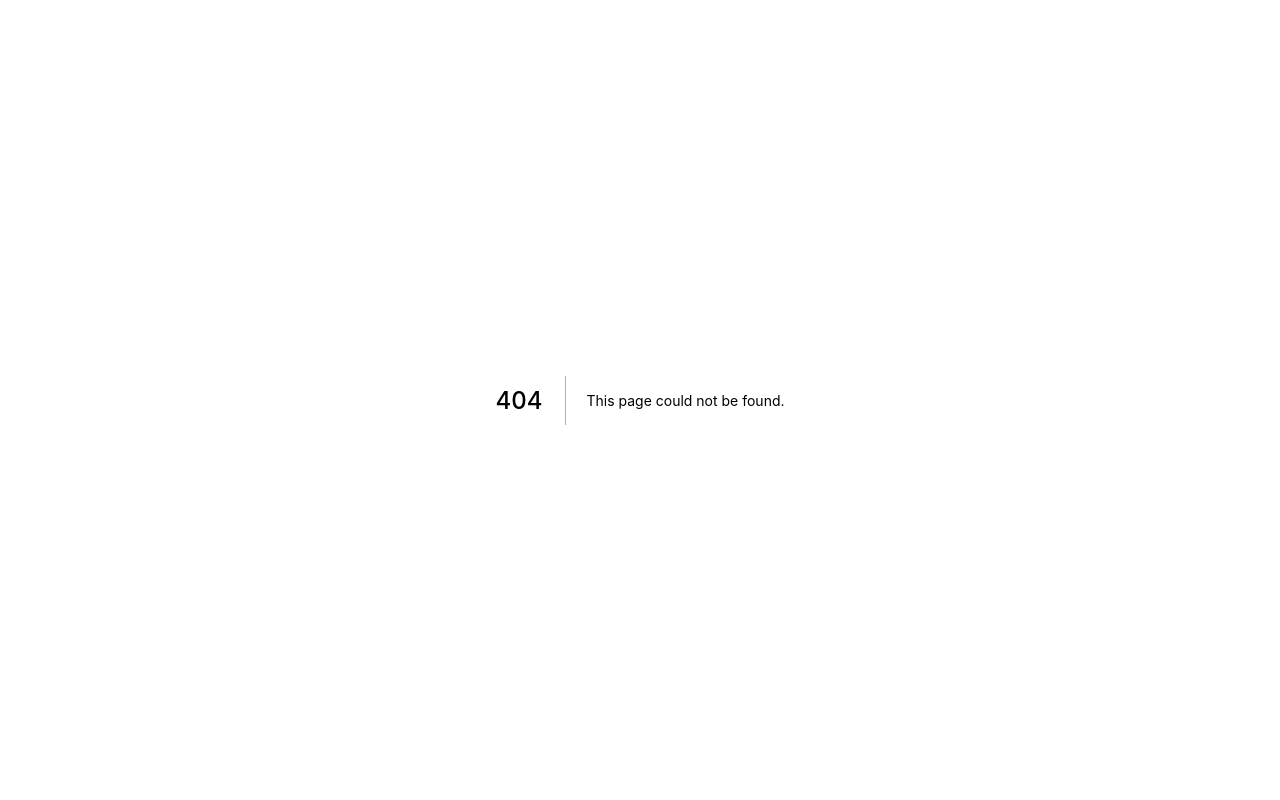
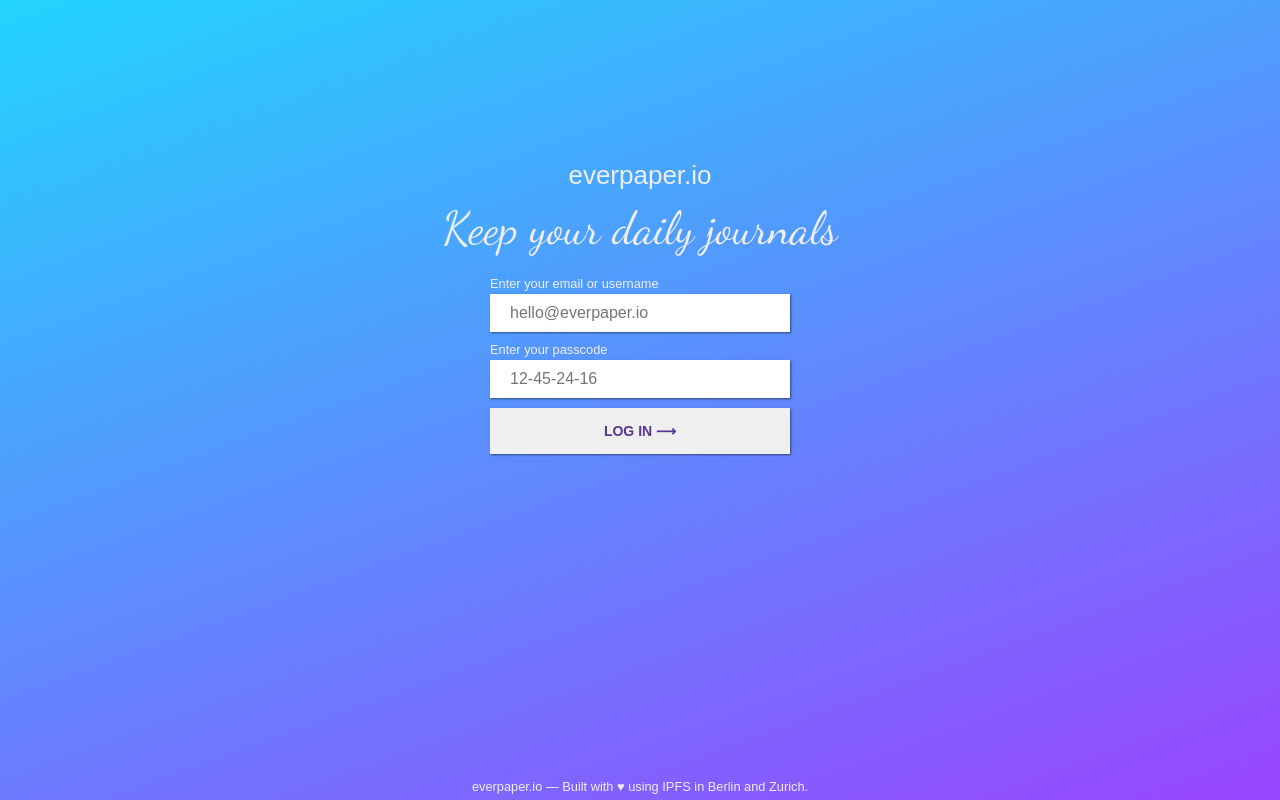
Before and after one commit to pavel-lens/everpaper.io, a Next.js app: page /login in a window 1280 px wide. Before the commit this address had no page. Built offline with nearby package versions, Linux system fonts and the light colour scheme.

Commit message:
add login.js

```diff
--- /dev/null
+++ b/pages/login.js
@@ -0,0 +1,149 @@
+import * as css from '../shared/css';
+import Head from 'next/head';
+import styled from 'styled-components';
+
+const Layout = styled.div`
+  height: 100vh;
+  background-color: ${css.primaryColor};
+  font-family: ${css.primaryFont};
+  color: #eee;
+  display: flex;
+  flex-direction: column;
+  align-items: center;
+  /* justify-content: center; */
+  background-image: ${css.primaryGradient};
+`;
+
+const Wrapper = styled.div`
+  margin-top: 20vh;
+  display: flex;
+  flex-direction: column;
+  align-items: center;
+`;
+
+const Footer = styled.div`
+  position: absolute;
+  bottom: 0;
+  left: 0;
+  right: 0;
+  font-weight: 100;
+  font-size: 0.8em;
+  text-align: center;
+  padding: 6px 0;
+`;
+
+const H1 = styled.h1`
+  font-size: 26px;
+  font-weight: lighter;
+  margin: 0;
+`;
+
+const H2 = styled.h2`
+  font-size: 46px;
+  font-weight: 100;
+  font-family: 'Dancing Script';
+  margin: 10px 0;
+
+  @media only screen and (max-width: ${css.SM}) {
+    font-size: 40px;
+  }
+`;
+
+const Button = styled.div`
+  display: inline-block;
+  background-color: ${css.secondaryColor}
+  color: ${css.primaryColor};
+  padding: 15px 55px;
+  font-size: 14px;
+  font-weight: 600;
+  text-align: center;
+  width: 100%;
+  text-transform: uppercase;
+  /* margin-top: 50px; */
+  /* margin-left: 0px; */
+  cursor: pointer;
+  box-sizing: border-box;
+
+  box-shadow: ${css.shadowNormal};
+  transition: all ease-in;
+  transition-duration: 0.2s;
+
+  &:hover {
+    box-shadow: ${css.shadowElevated2X};
+  }
+`;
+
+const Input = styled.input`
+  display: block;
+  width: 100%;
+  padding: 10px 20px;
+  font-size: 16px;
+  line-height: 18px;
+  border: 0;
+  box-shadow: ${css.shadowNormal};
+  box-sizing: border-box;
+
+  &:active {
+    box-shadow: ${css.shadowNormal};
+  }
+`;
+
+const InputLabel = styled.label`
+  display: block;
+  margin: 10px 0;
+  font-size: 0.8em;
+
+  & > *:first-child {
+    display: block;
+    margin-bottom: 3px;
+  }
+`;
+
+const LabeledInput = props => (
+  <InputLabel>
+    <div>{props.label}</div>
+    <Input {...props} />
+  </InputLabel>
+);
+
+const LoginForm = styled.form`
+  width: 300px;
+
+  @media only screen and (max-width: ${css.SM}) {
+    width: 90%;
+  }
+`;
+
+const LoginPage = () => (
+  <Layout>
+    <Head>
+      <title>everpaper - keep your daily journals</title>
+    </Head>
+    <Wrapper>
+      <H1>everpaper.io</H1>
+      <H2>Keep your daily journals</H2>
+
+      <LoginForm>
+        <LabeledInput
+          label="Enter your email or username"
+          type="text"
+          name="email"
+          placeholder="hello@everpaper.io"
+        />
+        <LabeledInput
+          label="Enter your passcode"
+          type="password"
+          name="passcode"
+          placeholder="12-45-24-16"
+        />
+        <Button>Log in &#10230;</Button>
+      </LoginForm>
+    </Wrapper>
+
+    <Footer>
+      everpaper.io &mdash; Built with &hearts; using IPFS in Berlin and Zurich.
+    </Footer>
+  </Layout>
+);
+
+export default LoginPage;
```
